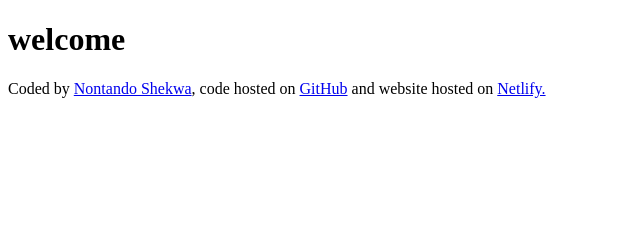
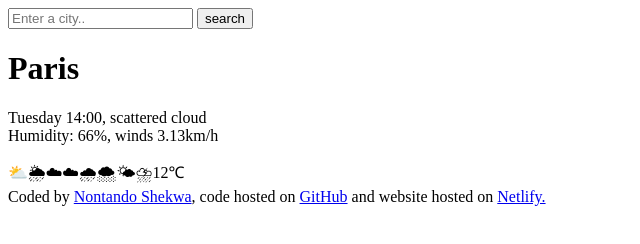
Before and after one commit to Happiness62/Happiness, a plain HTML site: page index.html in a window 1280 px wide. Shown: the whole page, without its empty margins (0-640 px from the left). Drawn offline with Linux system fonts and the light colour scheme.

Commit message:
added html to project

```diff
--- a/index.html
+++ b/index.html
@@ -6,7 +6,25 @@
     <title>Happiness-Weather-app</title>
   </head>
   <body>
-    <h1>welcome</h1>
+    <header>
+      <form>
+        <input type="search" placeholder="Enter a city.." required />
+        <input type="submit" value="search" />
+      </form>
+    </header>
+
+    <main>
+      <div>
+        <h1>Paris</h1>
+        <p>
+          Tuesday 14:00, scattered cloud
+          <br />
+          Humidity: 66%, winds 3.13km/h
+        </p>
+      </div>
+      <div>⛅🌦☁☁🌧🌨🌤⛈12℃</div>
+    </main>
+
     <footer>
       Coded by
       <a href="https://github.com/Happiness62/" target="_blank"
```
